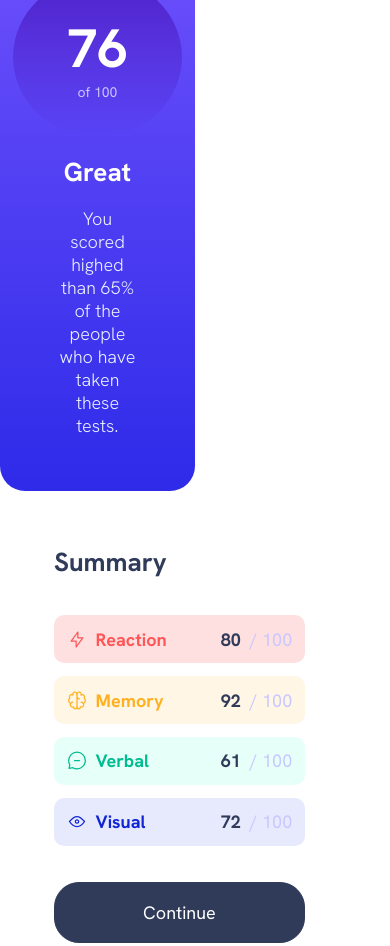
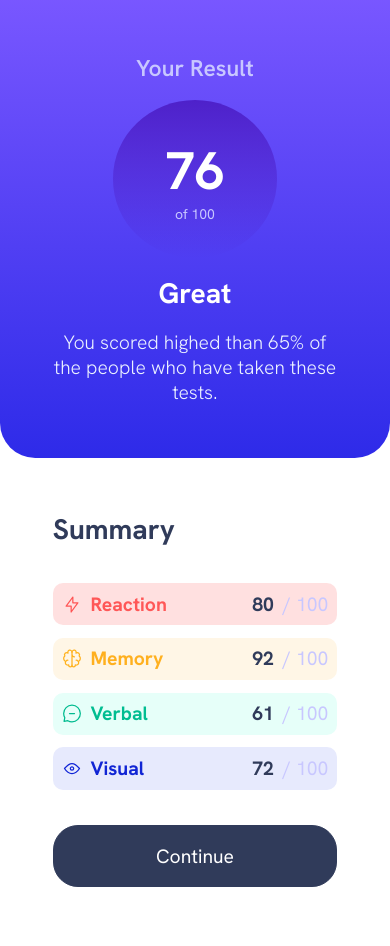
Before and after one commit to sergioruan/results-summary-component-main, a plain HTML site: page index.html in a window 390 px wide. Shown: the top 946 px of the page. Drawn offline with Linux system fonts and the light colour scheme.

Commit message:
mobile version

```diff
--- a/style.css
+++ b/style.css
@@ -30,20 +30,20 @@
     box-sizing: border-box;
     text-decoration: none;
     font-family: 'Hanken', sans-serif;
-    font-size: 18px;
+    font-size: 1.1rem; /* Tamanho da fonte base usando rem */
 }
 body {
-        display: flex;
-        height: 100vh;
-        width: 100vw;
-        justify-content: center;
-        align-items: center;
+    display: flex;
+    min-height: 100vh;
+    justify-content: center;
+    align-items: center;
+    background-color: var(--PersianBlue);
 }
 #card {
     display: flex;
-    flex-flow: row wrap;
-    width: 730px;
-
+    flex-flow: row nowrap;
+    justify-content: center;
+    flex-basis: 650px;
     border-radius: 25px;
     box-shadow: 1px 1px 8px var(--LightLavender);
 }
@@ -53,22 +53,22 @@ body {
     justify-content: space-evenly;
     align-items: center;
     text-align: center;
+    width: 50%;
     gap: 1rem;
     padding: 3rem;
-    width: 50%;
     border-radius: 25px;
-    background: linear-gradient(to bottom, var(--LightSlateBlue), var(--LightRoyalBlue))
+    background: linear-gradient(to bottom, var(--LightSlateBlue), var(--LightRoyalBlue));
 }
 #result {
     color: var(--LightLavender);
-    font-size: 22px;
+    font-size: 1.3rem;
     font-weight: 600;
 }
 #notes {
     display: flex;
     flex-direction: column;
     justify-content: center;
-    gap: 00rem;
+    gap: 0rem;
     padding: 2rem 3rem;
     background: linear-gradient(to top, var(--PersianBlue), var(--VioletBlue));
     border-radius: 50%;
@@ -79,13 +79,13 @@ body {
     font-size: 3rem;
 }
 #n100 {
-    font-size: 14px;
-    color: var(--LightLavender)
+    font-size: 0.8rem;
+    color: var(--LightLavender);
 }
 #tittle {
     font-weight: bold;
     color: var(--White);
-    font-size: 26px;
+    font-size: 1.6rem;
 }
 #descript {
     font-weight: 300;
@@ -100,7 +100,7 @@ body {
 }
 #tittleP2 {
     color: var(--DarkGrayBlue);
-    font-size: 26px;
+    font-size: 1.6rem;
 }
 #categorias {
     display: flex;
@@ -111,8 +111,8 @@ body {
     display: flex;
     flex-direction: row;
     justify-content: space-between;
-    padding: 0.7rem;
-    gap: 3rem;
+    padding: 0.5rem;
+    gap: 1rem;
     border-radius: 10px;
 }
 .icons {
@@ -169,8 +169,27 @@ body {
     cursor: pointer;
 }
 #submit:hover {
+    background: linear-gradient(to left, var(--LightRoyalBlue), var(--VioletBlue));;
+    color: var(--White);
+    transition: 0.7s;
+}
+
+
+@media screen and (max-width: 662px) {
+   body {
     background-color: var(--White);
-    color: var(--DarkGrayBlue);
-    transition: 0.7s;
-
+    align-items: flex-start;
+   }
+   #card {
+    border-radius: 0;
+    flex-direction: column;
+    box-shadow: none;
+   }
+   #p1 {
+    width: 100%;
+    border-radius: 0 0 2rem 2rem;
+   }
+   #p2 {
+    width: 100%;
+   }
 }
```
